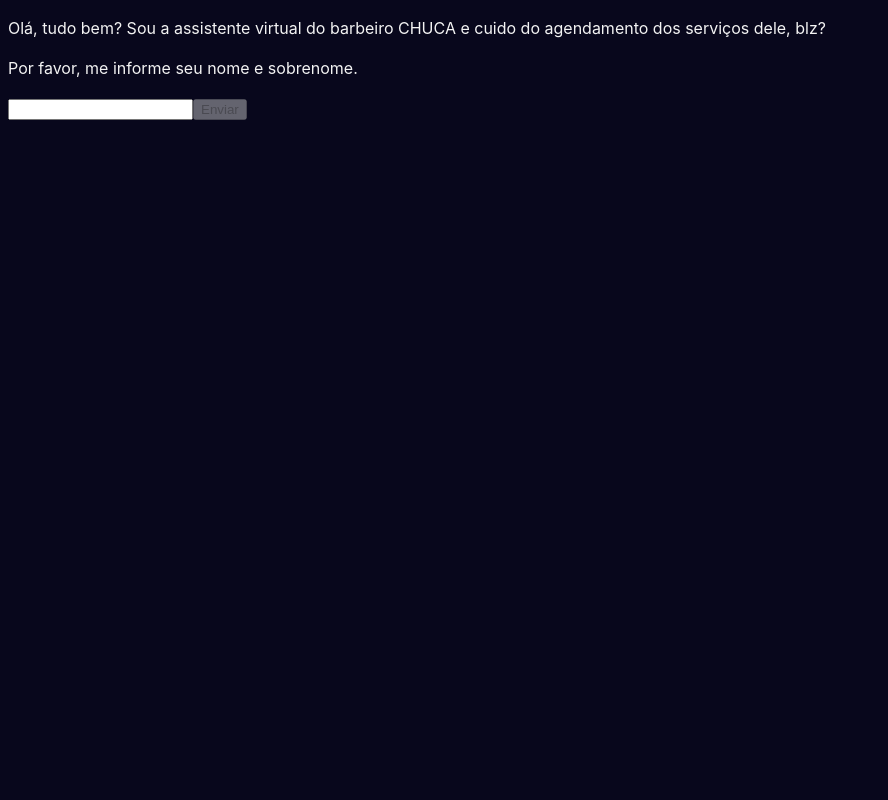
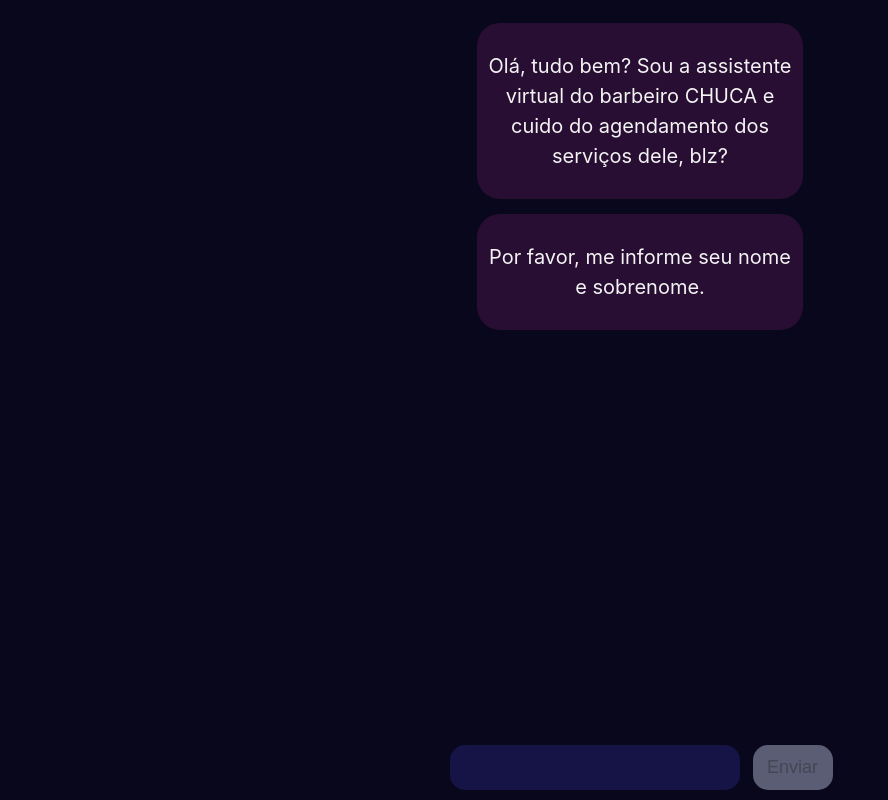
Before and after one commit to JRaamos/Sistema-de-Agendamento, a React (Vite) app in the folder front-end/: page /agendamentos in a window 1280 px wide. Shown: the whole page, without its empty margins (0-888 px from the left). Built offline with nearby package versions, Linux system fonts and the light colour scheme.

Commit message:
fix: resolve problema de perda de codigo

```diff
--- a/front-end/src/pages/Agendamentos.tsx
+++ b/front-end/src/pages/Agendamentos.tsx
@@ -1,10 +1,16 @@
-import React, { useState } from "react";
+import React, { useEffect, useRef, useState } from "react";
 import messagensInicials from "../utils/mensagens";
+import "../styles/agendamentos.css";
+
 function Agendamentos() {
   const [name, setName] = useState("");
   const [isName, setIsName] = useState(false);
   const [disableButton, setDisableButton] = useState(true);
+  const [text, setText] = useState("");
+  const [text2, setText2] = useState("");
+  const [istext, setIsText] = useState(false);
 
+  const textName = `Seja bem vindo ${name} a Stylus Barbearia`;
   const nameAndButton = (name: string) => {
     setName(name);
     if (name.length > 3) {
@@ -13,33 +19,64 @@ function Agendamentos() {
       setDisableButton(true);
     }
   };
+  useEffect(() => {
+    const textoArray1 = messagensInicials.mensagem01.split("");
+    const textoArray2 = messagensInicials.mensagem02.split("");
+    let currentText1 = "";
+    let currentText2 = "";
+
+    const typingInterval = setInterval(() => {
+      if (textoArray1.length > 0) {
+        currentText1 += textoArray1.shift();
+        setText(currentText1);
+      } else if (textoArray2.length > 0) {
+        setIsText(true);
+        currentText2 += textoArray2.shift();
+        setText2(currentText2);
+      } else {
+        clearInterval(typingInterval);
+      }
+    }, 30);
+
+    return () => clearInterval(typingInterval);
+  }, []);
+
   return (
+    <div className="container-agendamentos">
       <div>
         <section className="section-mensagem">
-        <p>{messagensInicials.mensagem01}</p>
+          <div>
+            <p className="digitando">{text}</p>
+          </div>
         </section>
+        {istext && (
           <section className="section-mensagem">
-        <p>{messagensInicials.mensagem02}</p>
+            <p>{text2}</p>
           </section>
+        )}
+      </div>
       {isName && (
         <section className="section-mensagem-usuario">
+          <section className="section-name">
             <p>{name}</p>
+          </section>
         </section>
       )}
       {isName && (
         <div>
           <section className="section-mensagem">
-            <p>{`Seja bem vindo ${name} a Stylus Barbearia`}</p>
+            <p>{messagensInicials.mensagem03(name)}</p>
           </section>
+
           <section className="section-mensagem">
             <p>{messagensInicials.mensagem04}</p>
           </section>
         </div>
       )}
-      <form>
+      <form className="rodape">
         <label htmlFor="input-usuario">
           <input
-            id="input-usuario"
+            className="input-usuario"
             onChange={({ target }) => {
               nameAndButton(target.value);
             }}
@@ -48,6 +85,7 @@ function Agendamentos() {
         </label>
         <button
           type="button"
+          className="button-usuario"
           onClick={() => setIsName(true)}
           disabled={disableButton}
         >
--- /dev/null
+++ b/front-end/src/styles/agendamentos.css
@@ -0,0 +1,70 @@
+.container-agendamentos {
+  align-items: center;
+  display: flex;
+  flex-direction: column;
+  font-size: 20px;
+  height: 98vh;
+  margin: 0 auto;
+  text-align: center;
+}
+
+.section-mensagem {
+  align-items: center;
+  background: #290e33;
+  border-radius: 23px;
+  display: flex;
+  justify-content: center;
+  margin: 15px;
+  padding: 8px;
+  width: 310px;
+}
+
+.section-name {
+  background: #161347;
+  border-radius: 23px;
+  display: flex;
+  flex-direction: column;
+  justify-content: flex-end;
+  width: 260px;
+}
+
+.section-mensagem-usuario {
+  align-items: flex-end;
+  display: flex;
+  flex-direction: column;
+  width: 310px;
+}
+
+.rodape {
+  align-items: center;
+  bottom: 10px;
+  display: flex;
+  justify-content: center;
+  left: 0;
+  position: fixed;
+  right: 0;
+  width: 100%;
+}
+
+.input-usuario {
+  background: #161347;
+  border: none;
+  border-radius: 15px;
+  flex-grow: 1;
+  font-size: 20px;
+  height: 35px;
+  margin-right: 10px;
+  padding: 5px 15px;
+  width: 85%;
+}
+
+.button-usuario {
+  background: #5b5d74;
+  border: none;
+  border-radius: 15px;
+  cursor: pointer;
+  font-size: 18px;
+  height: 45px;
+  padding: 5px;
+  width: 80px;
+}
--- a/front-end/src/utils/mensagens.ts
+++ b/front-end/src/utils/mensagens.ts
@@ -3,6 +3,7 @@ const mensagensInicial = {
   mensagem01: `Olá, tudo bem? Sou a assistente virtual
    do barbeiro CHUCA e cuido do agendamento dos serviços dele, blz?`,
   mensagem02: 'Por favor, me informe seu nome e sobrenome.',
+  mensagem03: (nome: string) => `Seja bem vindo ${nome} a Stylus Barbearia`,
   mensagem04: 'Qual serviço você deseja realizar?',
 };
 export default mensagensInicial;
```
Lines whose indentation alone changed are shown as unchanged.
